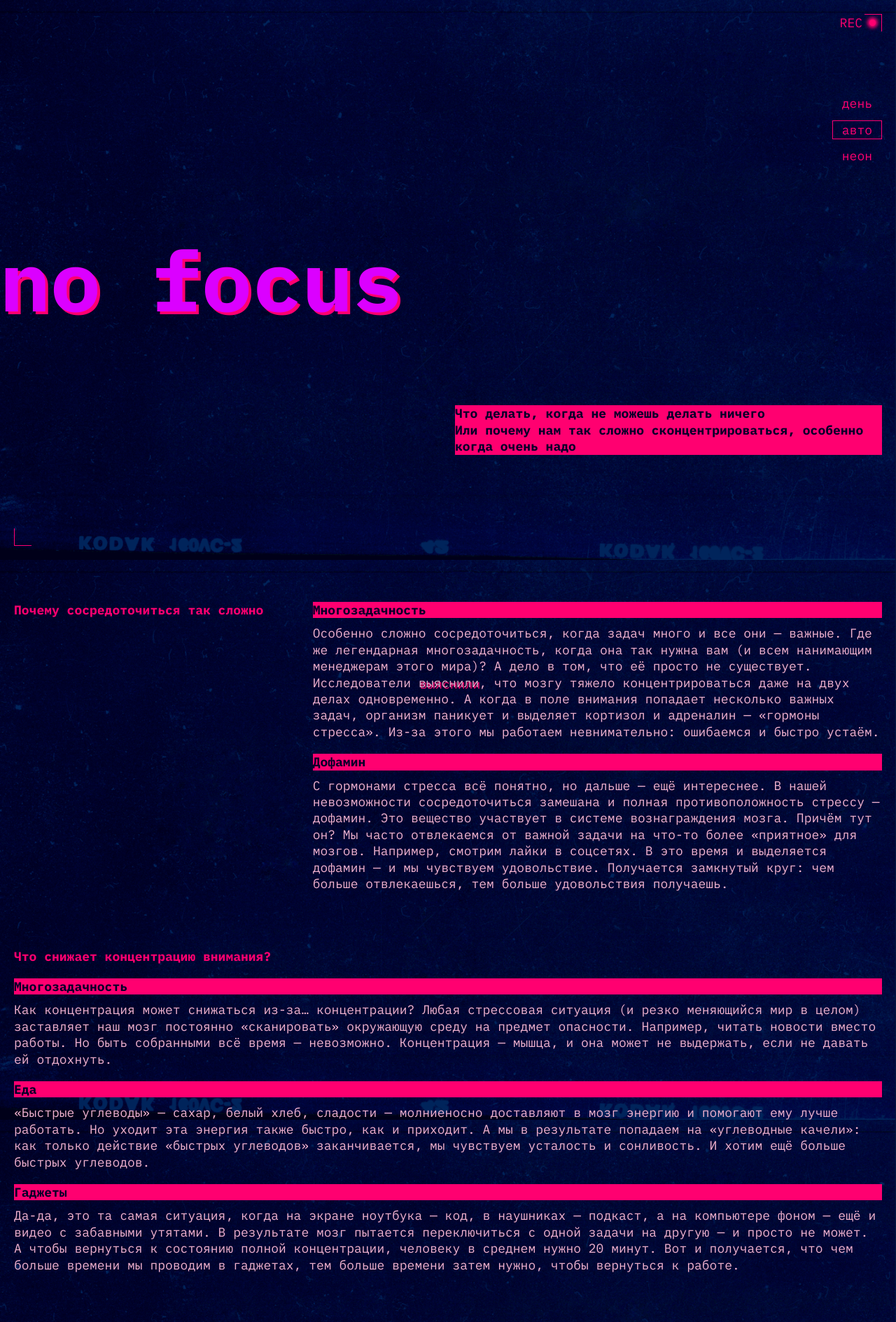
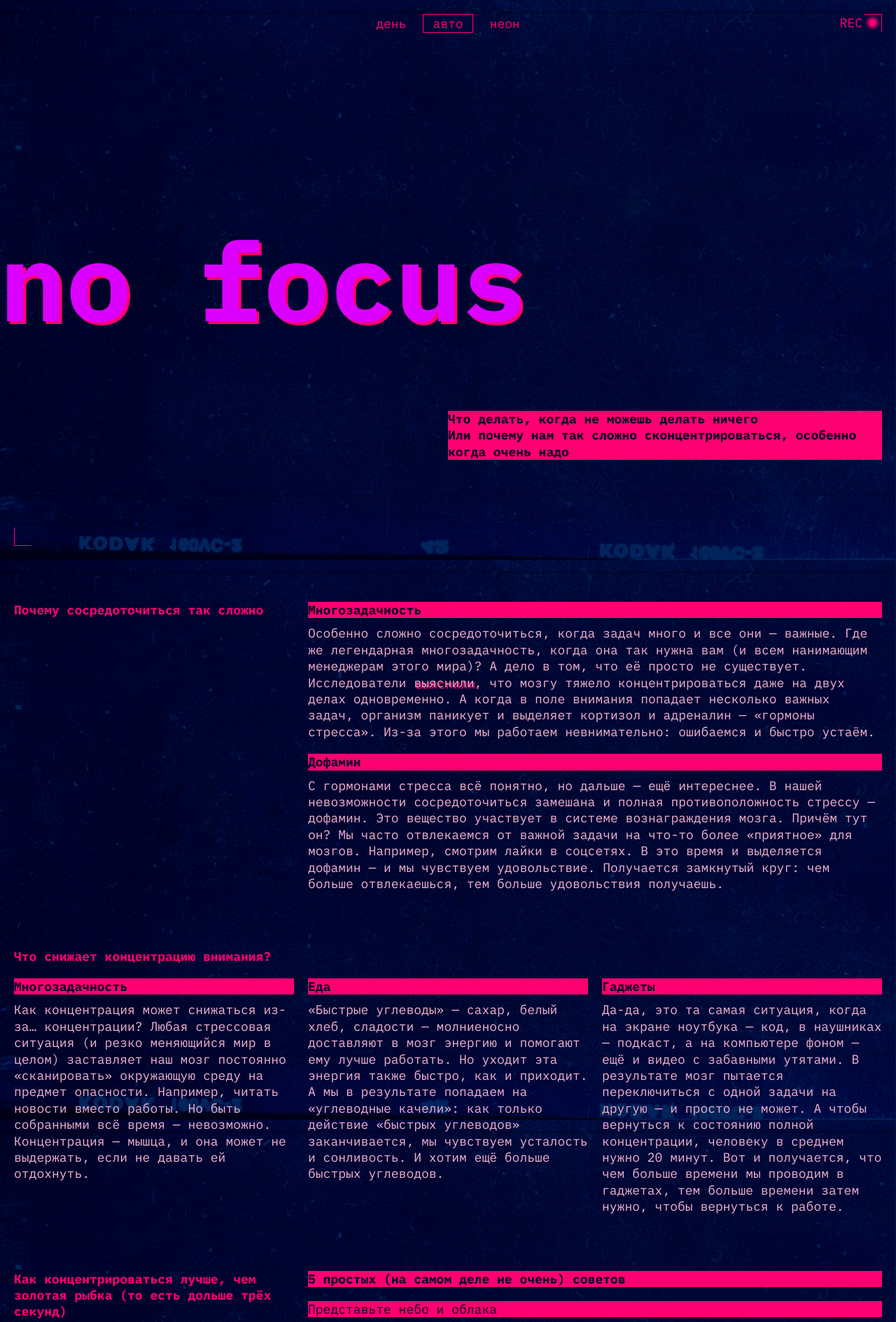
Before and after one commit to Valeriia-san/slozhno-sosredotochitsya-fd, a plain HTML site: page index.html in a window 1280 px wide. Shown: the top 1889 px of the page at 70% size. Drawn offline with Linux system fonts and the light colour scheme.

Commit message:
Адаптив под экран 1024px

```diff
--- a/index.html
+++ b/index.html
@@ -56,7 +56,7 @@
     <main class="content">
       <section class="section">
         <h2 class="section__title">Почему сосредоточиться так сложно</h2>
-        <div class="articles__container">
+        <div class="article__list">
           <article class="section__article">
             <h3 class="section__article-title title-decor">Многозадачность</h3>
             <p class="section__article-text">
@@ -83,9 +83,9 @@
           </article>
         </div>
       </section>
-      <section class="section reasons-section">
+      <section class="section section-reasons">
         <h2 class="section__title">Что снижает концентрацию внимания?</h2>
-        <div class="articles__container">
+        <div class="article__list article__list-reasons">
           <article class="section__article">
             <h3 class="section__article-title title-decor">Многозадачность</h3>
             <p class="section__article-text">
@@ -123,7 +123,7 @@
         <h2 class="section__title">
           Как концентрироваться лучше, чем золотая рыбка (то есть дольше трёх секунд)
         </h2>
-        <div class="articles__container">
+        <div class="article__list">
           <article class="section__article">
             <h3 class="section__article-title title-decor">
               5 простых (на самом деле не очень) советов
--- a/styles/style.css
+++ b/styles/style.css
@@ -207,23 +207,23 @@
   }
 
   .header__about {
-    width: calc((100% - var(--content-padding)) / 2);
+    width: calc(100% / 2);
     justify-self: end;
   }
 
   .section {
-    grid-template-columns: 1fr 2fr;
+    grid-template-columns: repeat(3, 1fr);
   }
 
   .section__title {
     grid-column: 1;
   }
 
-  .articles__container {
+  .article__list {
     grid-column: 2 / -1;
   }
 
-  .reasons-section .articles__container {
+  .section-reasons .article__list {
     grid-column: 1 / -1;
     grid-row: 2;
   }
@@ -258,5 +258,18 @@
 }
 
 @media (width>=1024px) {
+  .header__theme-menu {
+    justify-self: center;
+    align-self: start;
+  }
 
+  .header__theme-menu-list {
+    flex-direction: row;
+  }
+
+  .article__list-reasons {
+    display: grid;
+    grid-template-columns: repeat(3, 1fr);
+    gap: var(--title-gap);
+  }
 }
--- a/styles/variables.css
+++ b/styles/variables.css
@@ -16,3 +16,9 @@
   --section-margin: clamp(3.125rem, 1.3359rem + 7.6336vw, 5rem);
   --content-margin: clamp(2.5rem, 1.3073rem + 5.0891vw, 3.75rem);
 }
+
+@media (width>=768px) {
+  :root {
+    --main-font-size: clamp(7.5rem, 0.5625rem + 14.4531vw, 9.8125rem);
+  }
+}
```
